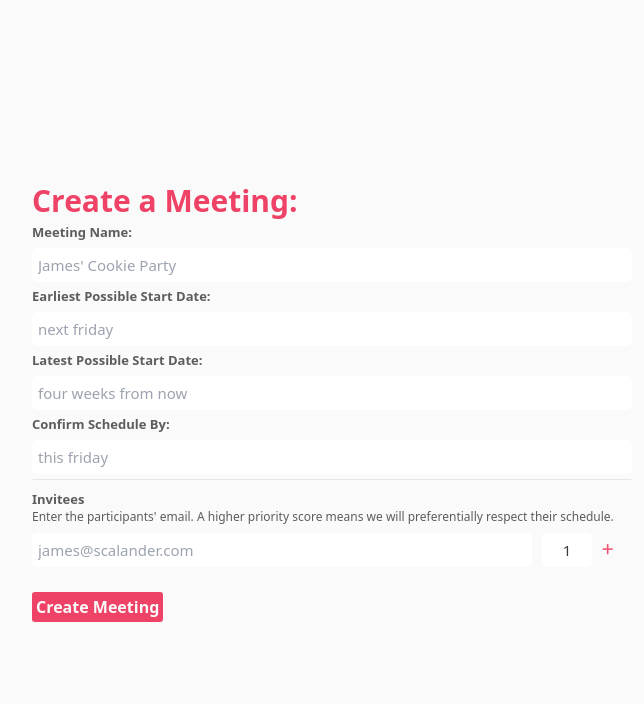
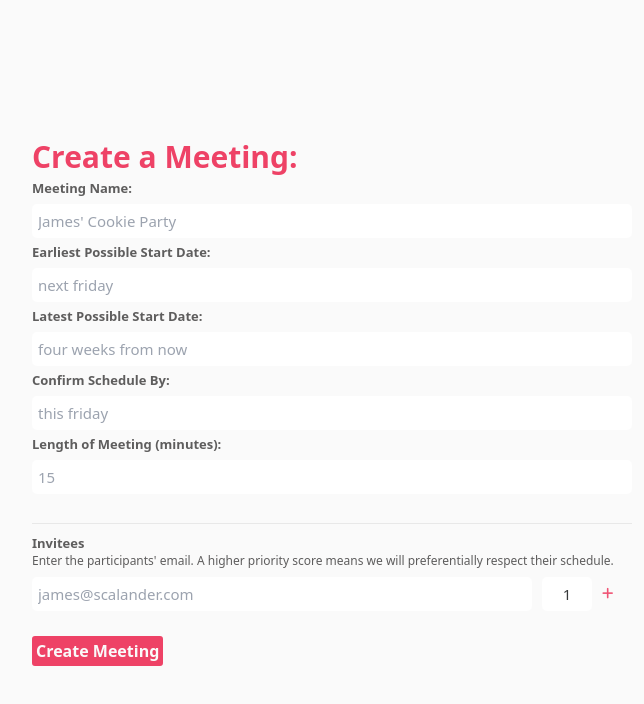
Before and after one commit to scalander/scalander, a SvelteKit app in the folder frontend/: page /create in a window 1280 px wide. Shown: the top 704 px of the page, without its empty margins (308-952 px from the left). Built offline with nearby package versions, Linux system fonts and the light colour scheme.

Commit message:
creates frontend meeting changes

```diff
--- a/frontend/src/lib/strings.json
+++ b/frontend/src/lib/strings.json
@@ -16,6 +16,7 @@
     "MEETING_NAME": "Meeting Name:",
     "MEETING_START": "Earliest Possible Start Date:",
     "MEETING_END": "Latest Possible Start Date:",
+    "MEETING_LENGTH": "Length of Meeting (minutes):",
     "MEETING_SUBMIT": "Create Meeting",
     "MEETING_NAME_PLACEHOLDER": "James' Cookie Party",
     "MEETING_START_PLACEHOLDER": "next friday",
--- a/frontend/src/routes/create/+page.svelte
+++ b/frontend/src/routes/create/+page.svelte
@@ -21,6 +21,7 @@
     let name;
     let start;
     let end;
+    let length;
     let lockin;
     // this needs to be a ARRAY
     // user + priority
@@ -51,7 +52,8 @@
                 name,
                 start: new Date(start),
                 end: new Date(end),
-                lockInDate: subDays(new Date(start), 1), // TODO we hard-code meetings to be scheduled by this time; we can also just ask the user
+                length,
+                lockInDate: new Date(lockin), // TODO we hard-code meetings to be scheduled by this time; we can also just ask the user
                 proposals: [],
                 subscribedUsers: [],
             })
@@ -94,7 +96,7 @@
                     emails:email, // TODO, but trying to scehdule most for now
                     //// AAAAAA email is plural
                     commitments: [], // backend will send email for form
-                    subscribedUsers: [sub_id] // stamping with our ticket
+                    meetingSubscriptions: [sub_id] // stamping with our ticket
                 })
             });
             // send request and wait for it to finish
@@ -115,7 +117,8 @@
                 name,
                 start: new Date(start),
                 end: new Date(end),
-                lockInDate: subDays(new Date(start), 1), // TODO we hard-code meetings to be scheduled by this time; we can also just ask the user
+                length,
+                lockInDate: new Date(lockin), // TODO we hard-code meetings to be scheduled by this time; we can also just ask the user
                 proposals: [],
                 subscribedUsers: sub_tickets,
             })
@@ -174,8 +177,14 @@
                        // TODO internationalize the freedom units
                        lockin = format(parsed, "EEEE, MMMM dd yyyy");
                    }} required/>
+
+            <h2 class="meeting-subhead">{strings.MEETING_LENGTH}</h2>
+            <input type="number"
+                   placeholder="15"
+                   bind:value={length} required/>
+            <br />
+            <br />
             <hr />
-
             <h2 class="meeting-subhead"
                 style:margin="10px 0 0 0">{strings.MEETING_INVITEES}</h2>
             <span id="priority-explanation">{strings.MEETING_PRIORITY}</span>
```
Also changed, not shown: 1 other file (tests, documents, lock files or other folders).
